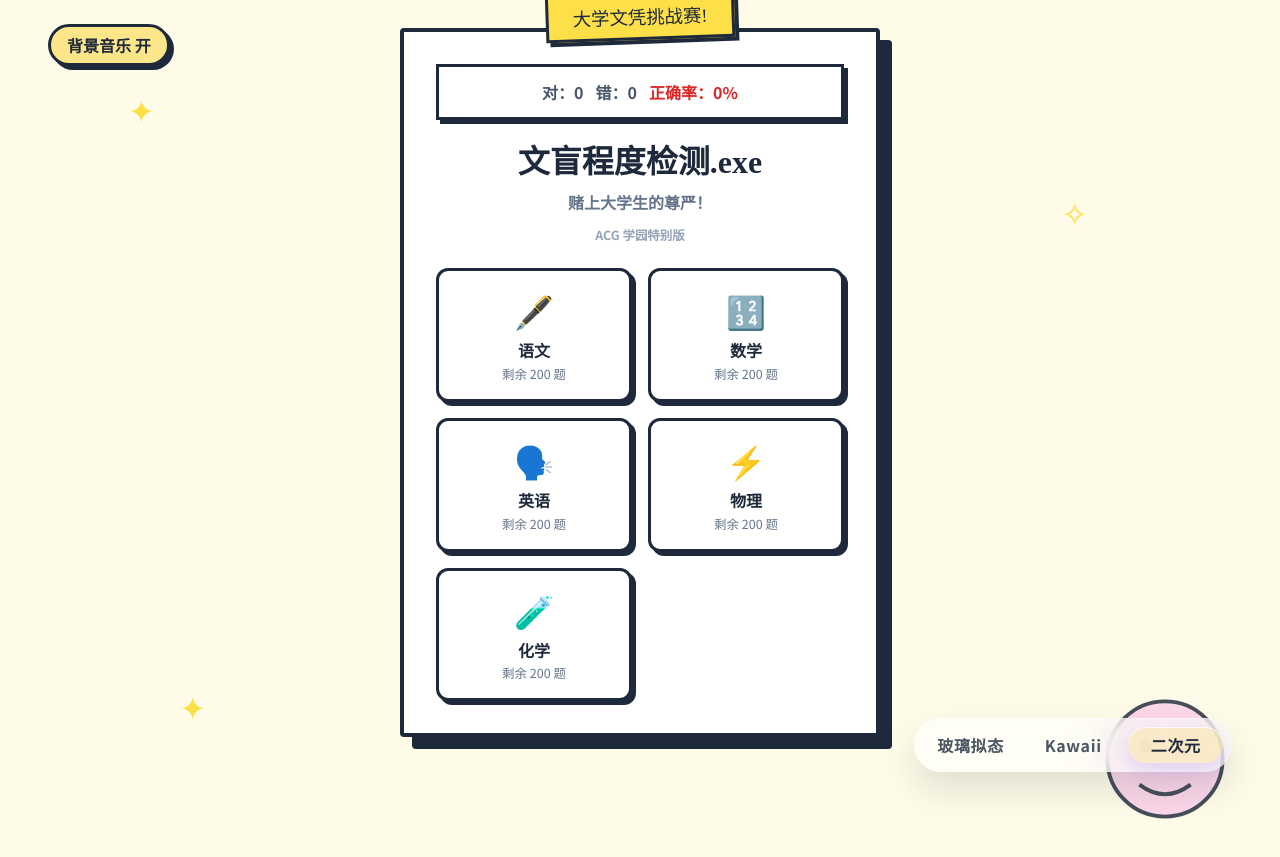
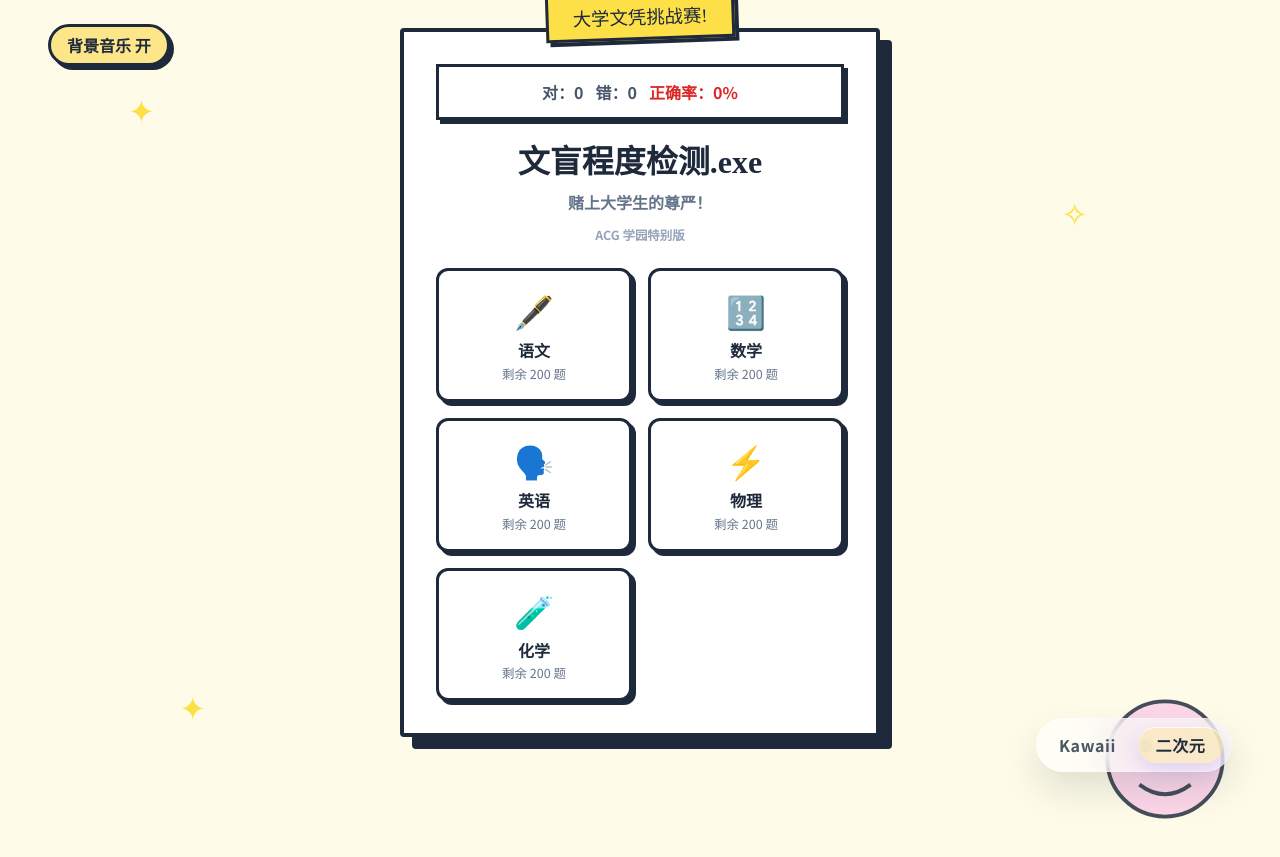
Before and after one commit to lanxiuyun/dxwm, a React (Vite) app: page / in a window 1280 px wide. Built offline with nearby package versions, Linux system fonts and the light colour scheme; a web font is replaced by a local one.

Commit message:
隐藏液态玻璃

```diff
--- a/src/App.jsx
+++ b/src/App.jsx
@@ -4,6 +4,7 @@ import { QUESTIONS_BY_SUBJECT, SUBJECTS } from './data/questions'
 const IS_DEV = false
 const ROUND_SIZE = 10
 const THEMES = ['glass', 'kawaii', 'anime']
+const VISIBLE_THEMES = THEMES.filter((theme) => theme !== 'glass')
 const PUBLIC_ASSET_BASE = import.meta.env.BASE_URL
 const getPublicAssetUrl = (filename) => `${PUBLIC_ASSET_BASE}${filename}`
 const REVIEW_LIST_THEME_CONFIG = {
@@ -563,7 +564,9 @@ export default function App() {
   })
   const [theme, setTheme] = useState(() => {
     if (typeof window !== 'undefined') {
-      return localStorage.getItem('dxwm-theme-v3') || 'anime'
+      const savedTheme = localStorage.getItem('dxwm-theme-v3')
+
+      return VISIBLE_THEMES.includes(savedTheme) ? savedTheme : 'anime'
     }
 
     return 'anime'
@@ -1013,7 +1016,7 @@ export default function App() {
           aria-label="主题选择"
         >
           <div className="theme-pill-slider" aria-hidden="true" />
-          {THEMES.map((item) => (
+          {VISIBLE_THEMES.map((item) => (
             <button
               key={item}
               type="button"
--- a/src/styles.css
+++ b/src/styles.css
@@ -135,7 +135,7 @@ button {
   --pill-index: 0;
   position: relative;
   display: grid;
-  grid-template-columns: repeat(3, minmax(0, 1fr));
+  grid-template-columns: repeat(2, minmax(0, 1fr));
   align-items: center;
   gap: var(--pill-gap);
   padding: var(--pill-pad);
@@ -161,7 +161,7 @@ button {
   top: var(--pill-pad);
   left: var(--pill-pad);
   bottom: var(--pill-pad);
-  width: calc((100% - (var(--pill-pad) * 2) - (var(--pill-gap) * 2)) / 3);
+  width: calc((100% - (var(--pill-pad) * 2) - var(--pill-gap)) / 2);
   border-radius: 999px;
   background: var(--theme-pill-soft, rgba(99, 102, 241, 0.14));
   box-shadow:
@@ -174,16 +174,12 @@ button {
     transform 0.32s cubic-bezier(0.22, 1, 0.36, 1);
 }
 
-.theme-pill-glass .theme-pill-slider {
+.theme-pill-kawaii .theme-pill-slider {
   --pill-index: 0;
 }
 
-.theme-pill-kawaii .theme-pill-slider {
+.theme-pill-anime .theme-pill-slider {
   --pill-index: 1;
-}
-
-.theme-pill-anime .theme-pill-slider {
-  --pill-index: 2;
 }
 
 .theme-chip {
@@ -212,10 +208,6 @@ button {
 
 .theme-chip:nth-of-type(2) {
   grid-column: 2;
-}
-
-.theme-chip:nth-of-type(3) {
-  grid-column: 3;
 }
 
 .app {
```
